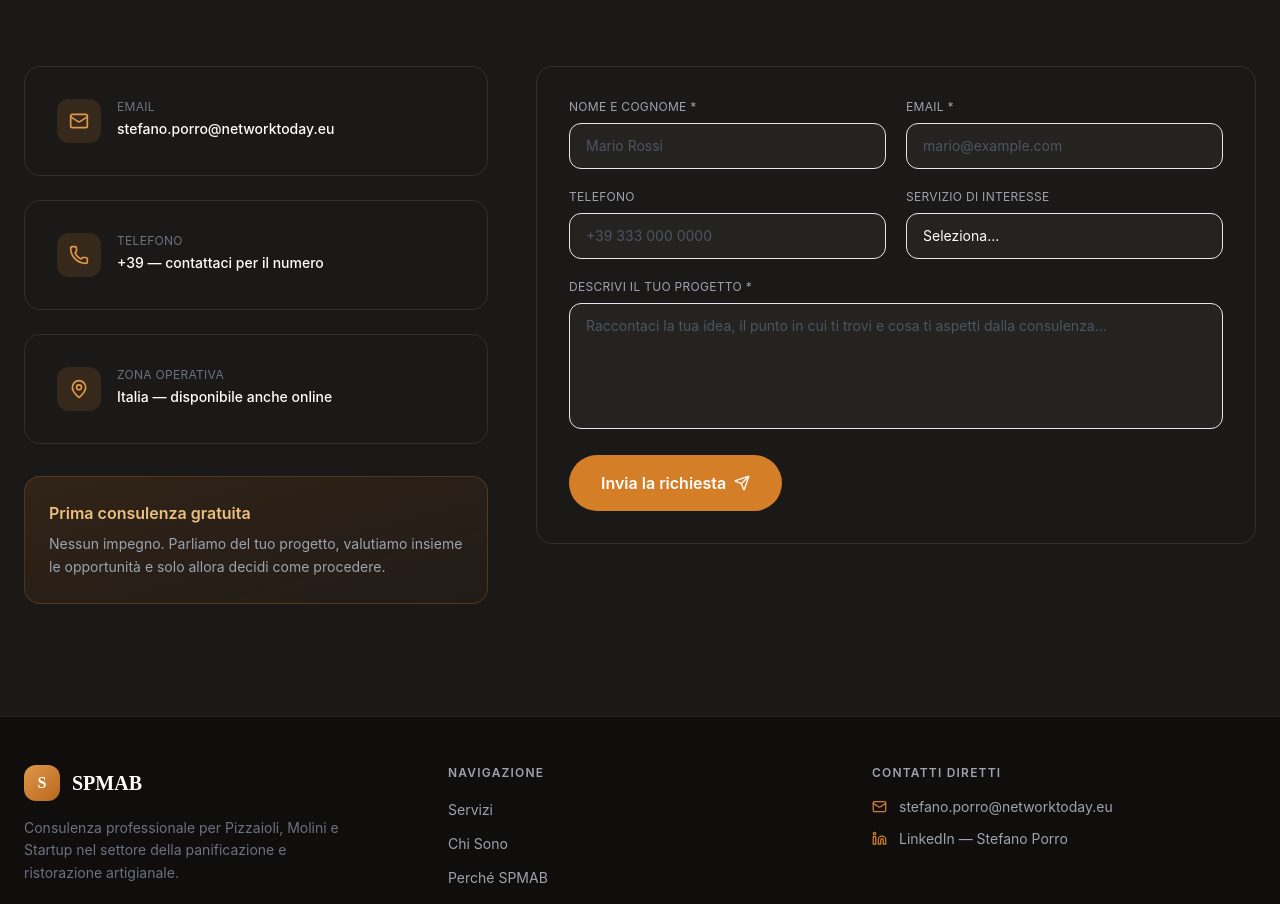
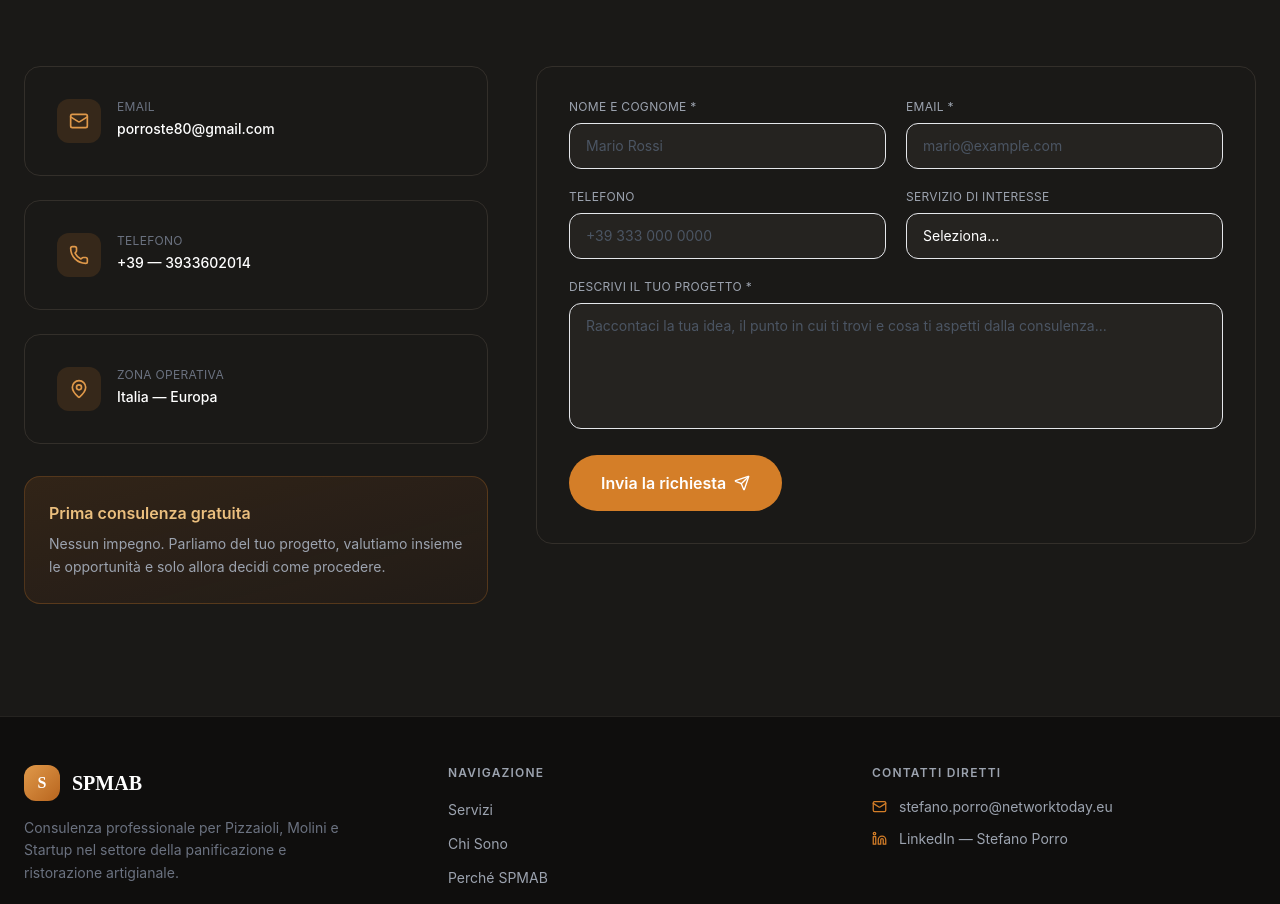
Before and after one commit to stefanoporro-sudo/spmab, a Next.js app: page / in a window 1280 px wide. Shown: the part 5726-6630 px from the top of the page. Built offline with nearby package versions, Linux system fonts and the light colour scheme.

Commit message:
Update ContactForm.tsx

```diff
--- a/components/ContactForm.tsx
+++ b/components/ContactForm.tsx
@@ -7,19 +7,19 @@ const contactInfo = [
   {
     icon: Mail,
     label: "Email",
-    value: "stefano.porro@networktoday.eu",
-    href: "mailto:stefano.porro@networktoday.eu",
+    value: "porroste80@gmail.com",
+    href: "mailto:porroste80@gmail.com",
   },
   {
     icon: Phone,
     label: "Telefono",
-    value: "+39 — contattaci per il numero",
+    value: "+39 — 3933602014",
     href: "#",
   },
   {
     icon: MapPin,
     label: "Zona operativa",
-    value: "Italia — disponibile anche online",
+    value: "Italia — Europa",
     href: "#",
   },
 ];
```
